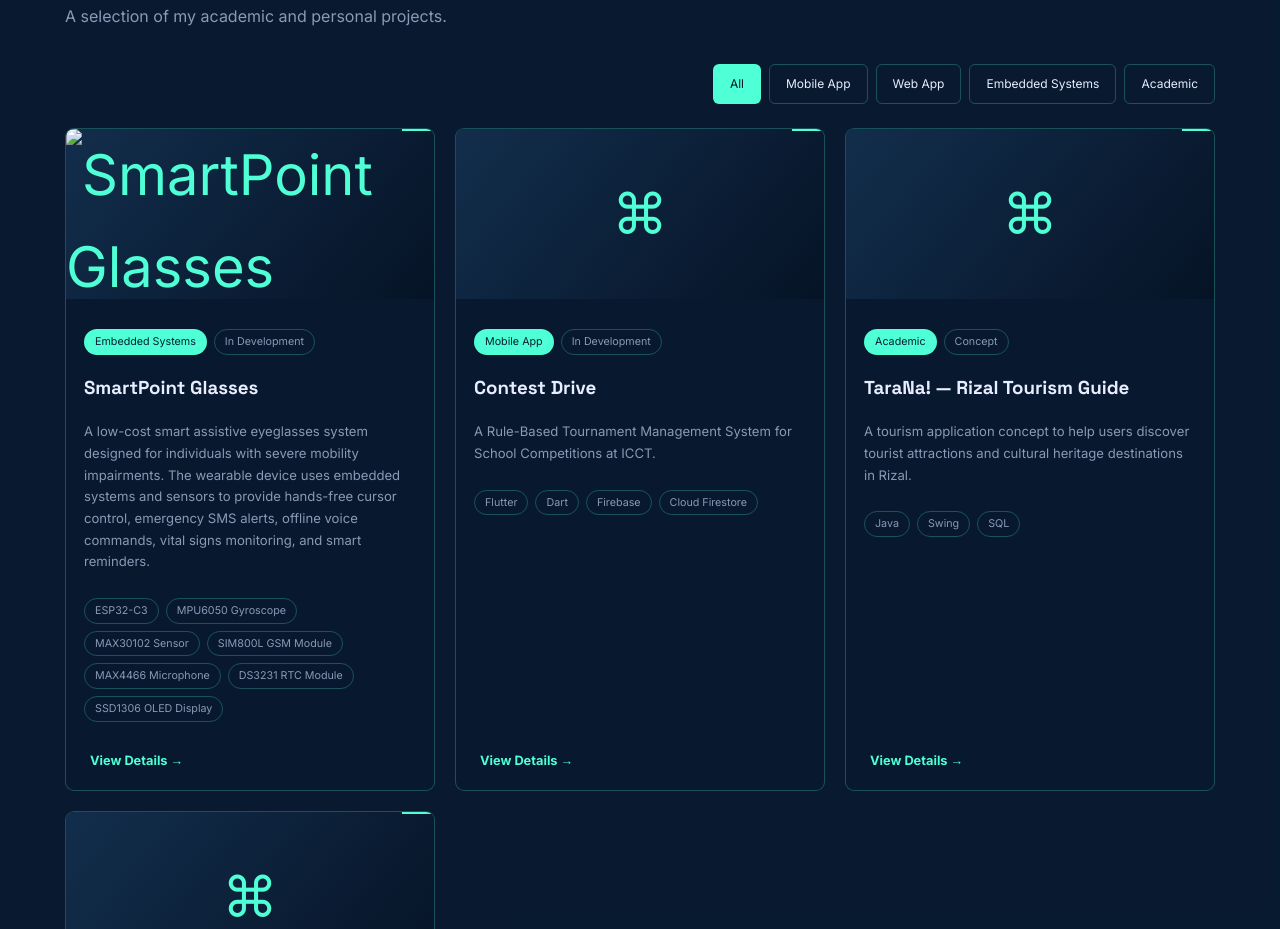
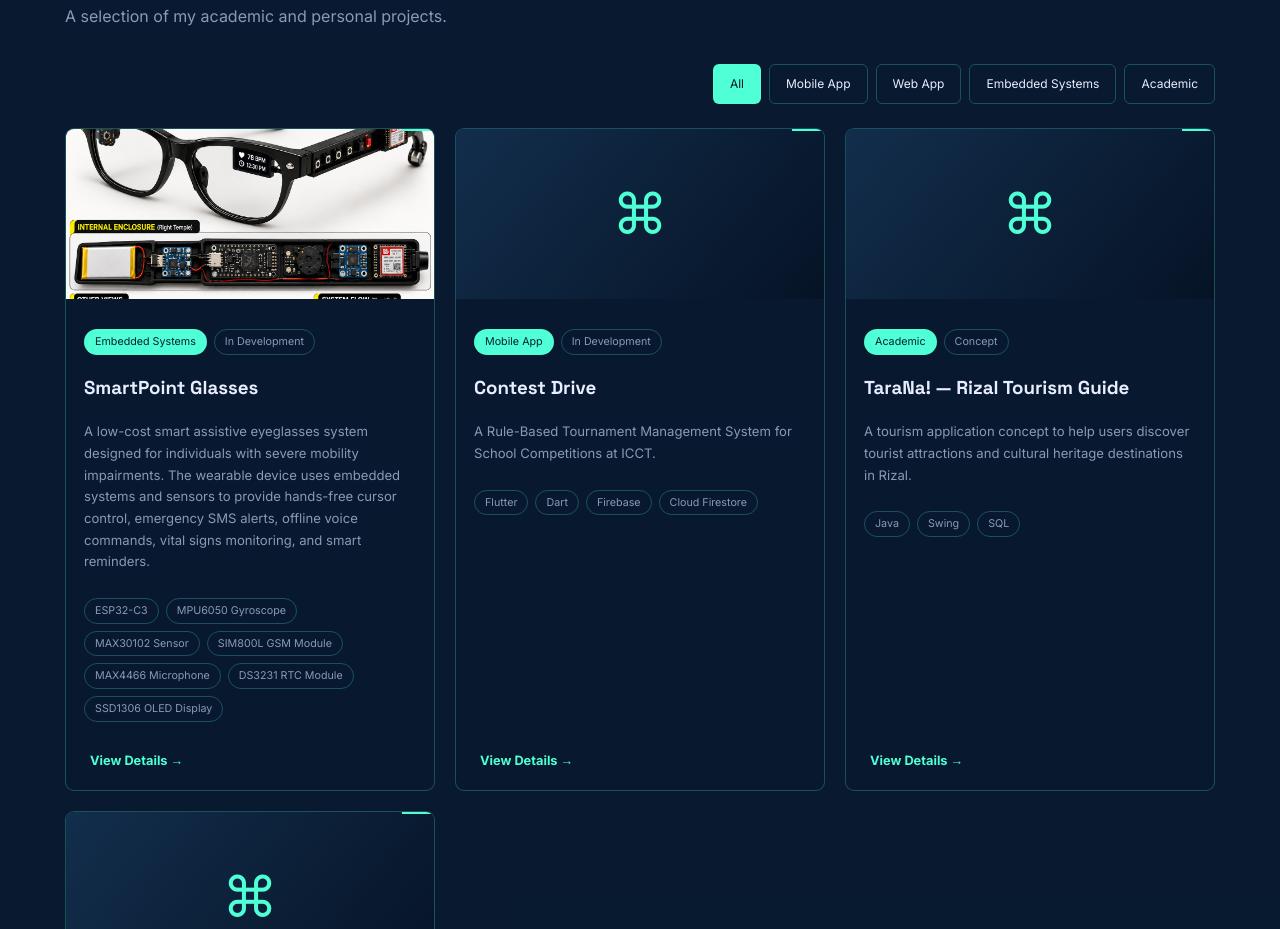
Before and after one commit to argieegrmn/gilfredogermino.github.ios, a plain HTML site: page index.html in a window 1280 px wide. Shown: the part 2406-3335 px from the top of the page. Drawn offline with nearby package versions, Linux system fonts and the light colour scheme.

```diff
--- a/index.html
+++ b/index.html
@@ -395,7 +395,7 @@
     "Smart Reminder System",
     "Wearable Assistive Technology"
   ],
-  image: "images/smartpoint-glasses.png",
+  image: "SmartPoint glasses.jpg",
   github: "",
   demo: ""
 },
```
Also changed, not shown: SmartPoint glasses.jpg (added).
